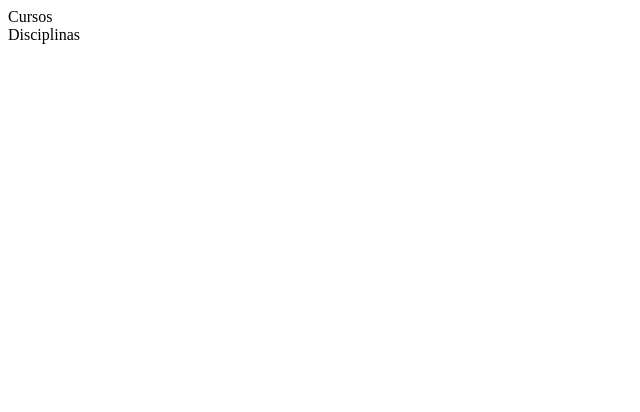
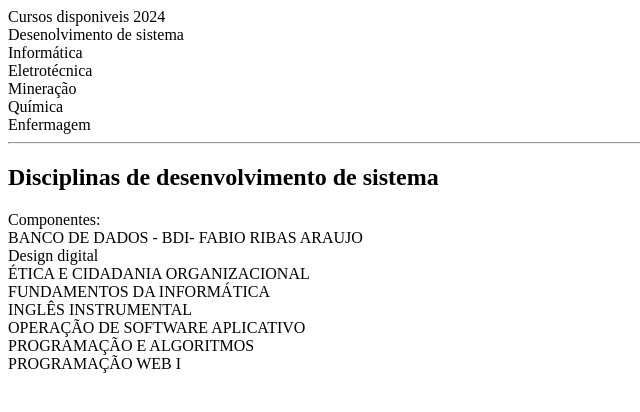
Before and after one commit to 0nF1REy/1j-ga-pwi-2024-introducao-html, a plain HTML site: page pagina2.html in a window 1280 px wide. Shown: the whole page, without its empty margins (0-640 px from the left). Drawn offline with Linux system fonts and the light colour scheme.

Commit message:
criação da página 2 - blocos

```diff
--- a/pagina2.html
+++ b/pagina2.html
@@ -6,11 +6,26 @@
     </head>
     <body>
             <section>
-                Cursos
+                Cursos disponiveis 2024
+                <div>Desenolvimento de sistema</div>
+                <div>Informática</div>
+                <div>Eletrotécnica</div>
+                <div>Mineração</div>
+                <div>Química</div>
+                <div>Enfermagem</div>
             </section>
+            <hr/>
             <section>
-                Disciplinas
-            </section>
+                <H2>Disciplinas de desenvolvimento de sistema</H2>
+                <div>Componentes:</div>
+                <div>BANCO DE DADOS - BDI- FABIO RIBAS ARAUJO</div>
+                <div>Design digital</div>
+                <div>ÉTICA E CIDADANIA ORGANIZACIONAL</div>
+                <div>FUNDAMENTOS DA INFORMÁTICA</div>
+                <div>INGLÊS INSTRUMENTAL</div>
+                <div>OPERAÇÃO DE SOFTWARE APLICATIVO</div>
+                <div>PROGRAMAÇÃO E ALGORITMOS</div>
+                <div>PROGRAMAÇÃO WEB I</div>
     </body>
     </head>
 </html>
```
